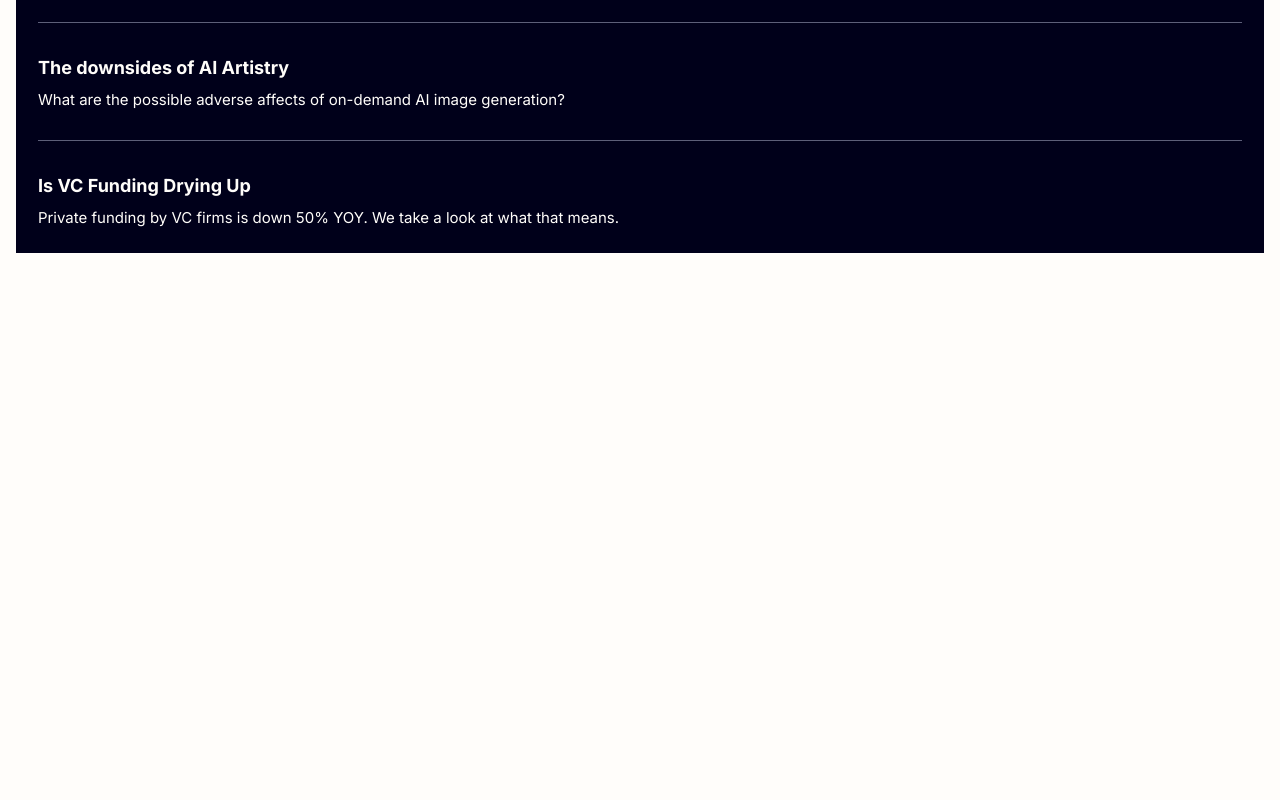
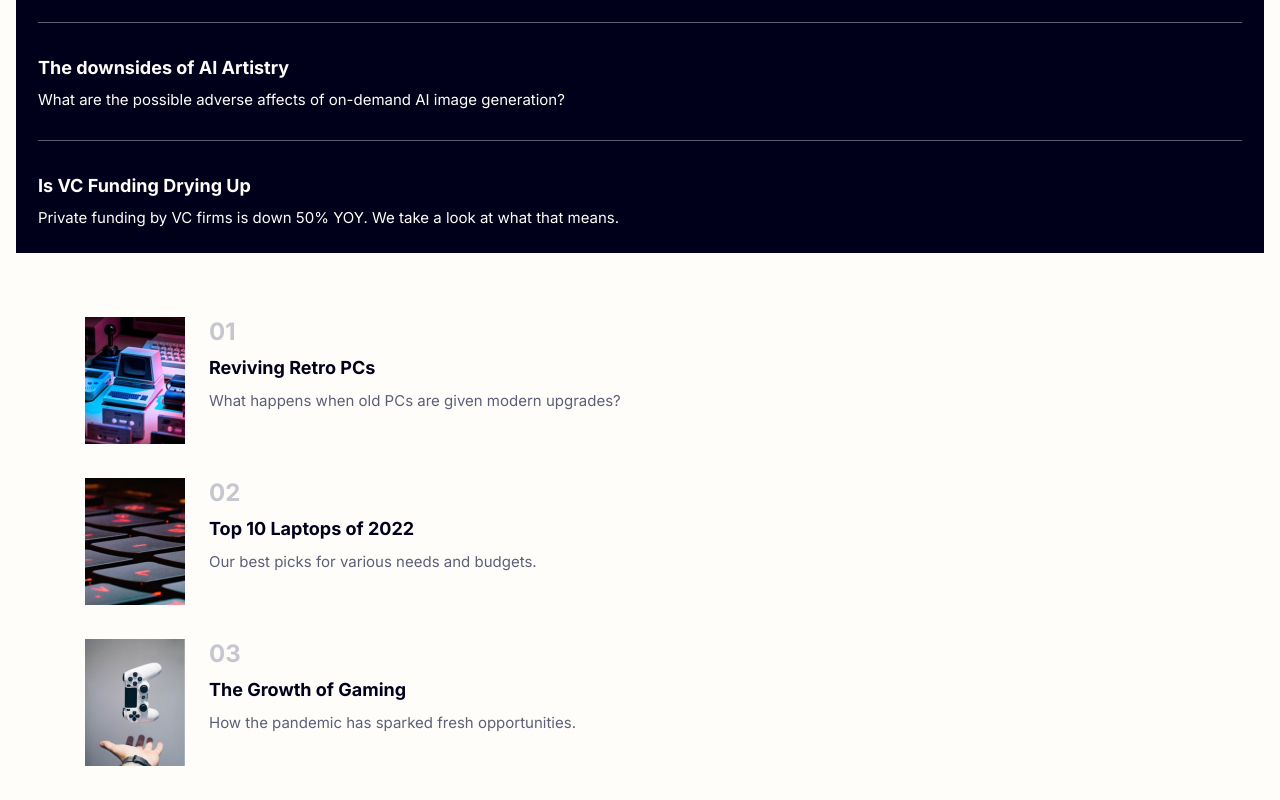
Before and after one commit to cervantesdeveloper/19_fem_newsHomepage, a React (Vite) app: page / in a window 1280 px wide. Shown: the part 1128-1928 px from the top of the page. Before the commit the page ends 1381 px from the top, so only its background shows below. Built offline with nearby package versions, Linux system fonts and the light colour scheme.

Commit message:
The 'relative' section was added

```diff
--- a/src/App.css
+++ b/src/App.css
@@ -31,7 +31,7 @@ h1{
   color: var(--blue-dark);
   font-size: 2.5rem;
   line-height: 1;
-  letter-spacing: 1px;
+  font-weight: 800;
 }
 
 h2{
@@ -185,6 +185,7 @@ h3{
 /* ***** aside start **** */
 .aside{
   padding: 1.375rem;
+  margin-bottom: 4rem;
   background-color: var(--blue-dark);
   color: var(--whitish);
 }
@@ -204,3 +205,42 @@ h3{
   line-height: 1.8;
 }
 /* ***** aside end **** */
+
+/* ***** related start **** */
+
+.related-link{
+  display: block;
+  margin-bottom: 2.125rem;
+  overflow: hidden;
+  text-decoration: none;
+}
+
+.related-link figure{
+  display: flex;
+}
+
+.related-link img{
+  width: 100px;
+  margin-right: 1.5rem;
+}
+
+.related-link span{
+  margin-bottom: .375rem;
+  font-size: 1.5rem;
+  font-weight: 700;
+  line-height: 1.25;
+  color: var(--grey);
+}
+
+.related-link h4{
+  font-size: 1.125rem;
+  line-height: 2.3;
+  color: var(--blue-dark);
+}
+
+.related-link p{
+  color: var(--blue-grayish);
+  font-size: .9375rem;
+  line-height: 1.6;
+}
+/* ***** related end **** */
--- /dev/null
+++ b/src/components/Related.jsx
@@ -0,0 +1,25 @@
+import PropTypes from "prop-types";
+
+function Related({image, number, heading, caption}){
+    return(
+        <a className="related-link" href="#">
+            <figure>
+                <img src={image} alt="" />
+                <figcaption>
+                    <span>{number}</span>
+                    <h4>{heading}</h4>
+                    <p>{caption}</p>
+                </figcaption>
+            </figure>
+        </a>
+    )
+}
+
+export default Related;
+
+Related.propTypes = {
+    image: PropTypes.string.isRequired,
+    number: PropTypes.string.isRequired,
+    heading: PropTypes.string.isRequired,
+    caption: PropTypes.string.isRequired
+}
--- /dev/null
+++ b/src/components/RelatedNews.jsx
@@ -0,0 +1,30 @@
+import Related from "./Related"
+
+function RelatedNews(){
+    return(
+        <div className="related container">
+            <Related
+                image="src/assets/image-retro-pcs.jpg"
+                number="01"
+                heading="Reviving Retro PCs"
+                caption="What happens when old PCs are given modern upgrades?"
+            />
+
+            <Related
+                image="src/assets/image-top-laptops.jpg"
+                number="02"
+                heading="Top 10 Laptops of 2022"
+                caption="Our best picks for various needs and budgets."
+            />
+
+            <Related
+                image="src/assets/image-gaming-growth.jpg"
+                number="03"
+                heading="The Growth of Gaming"
+                caption="How the pandemic has sparked fresh opportunities."
+            />
+        </div>
+    )
+}
+
+export default RelatedNews
--- a/src/routes/Root.jsx
+++ b/src/routes/Root.jsx
@@ -2,6 +2,7 @@ import Banner from "../components/Banner";
 import Button from "../components/Button";
 import HeadingMain from "../components/HeadingMain";
 import Aside from "../components/Aside";
+import RelatedNews from "../components/RelatedNews";
 
 function Root(){
     return(
@@ -15,6 +16,7 @@ function Root(){
                 <Button type="cta" legend="READ MORE"/>
             </main>
             <Aside />
+            <RelatedNews />
         </>
 
     )
```
